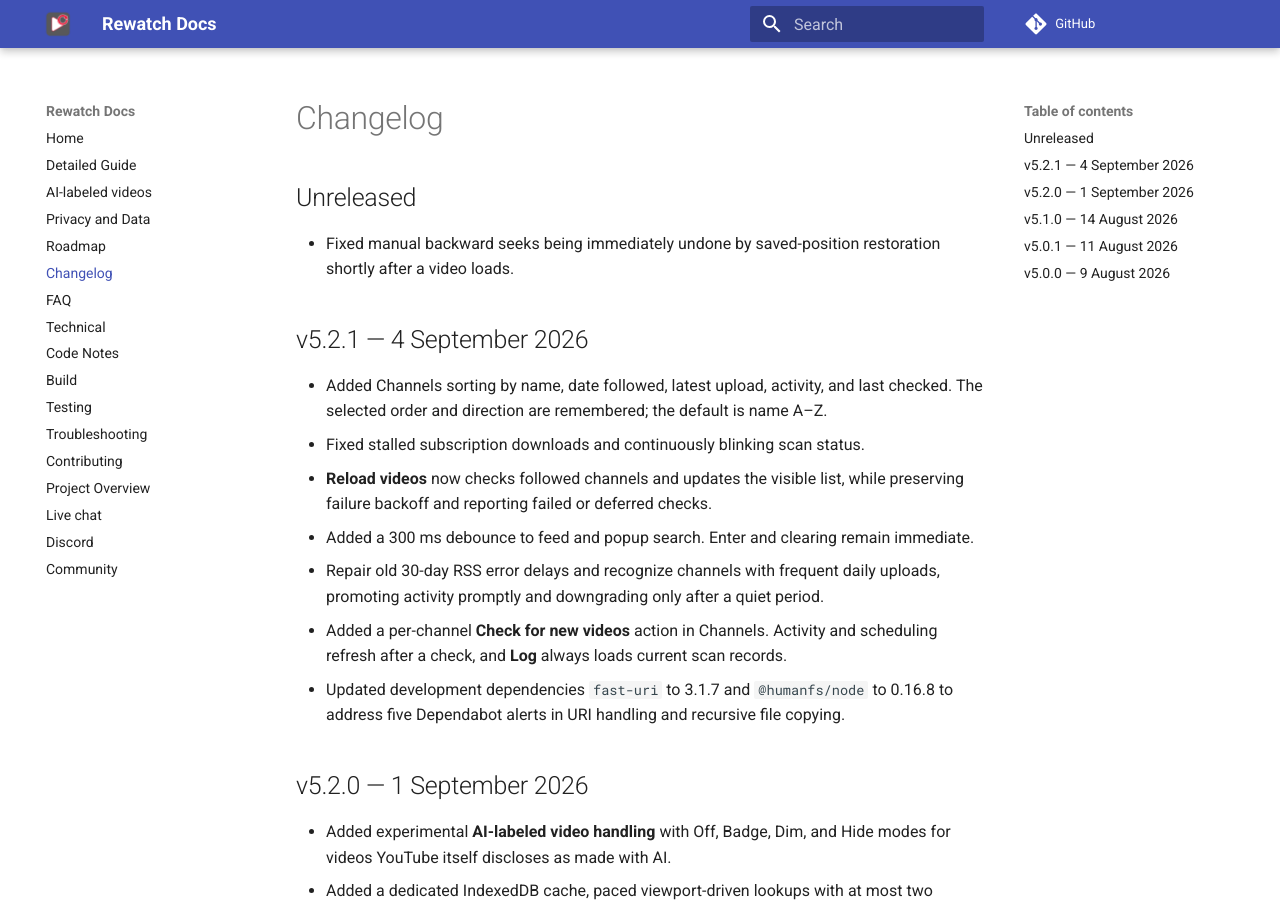
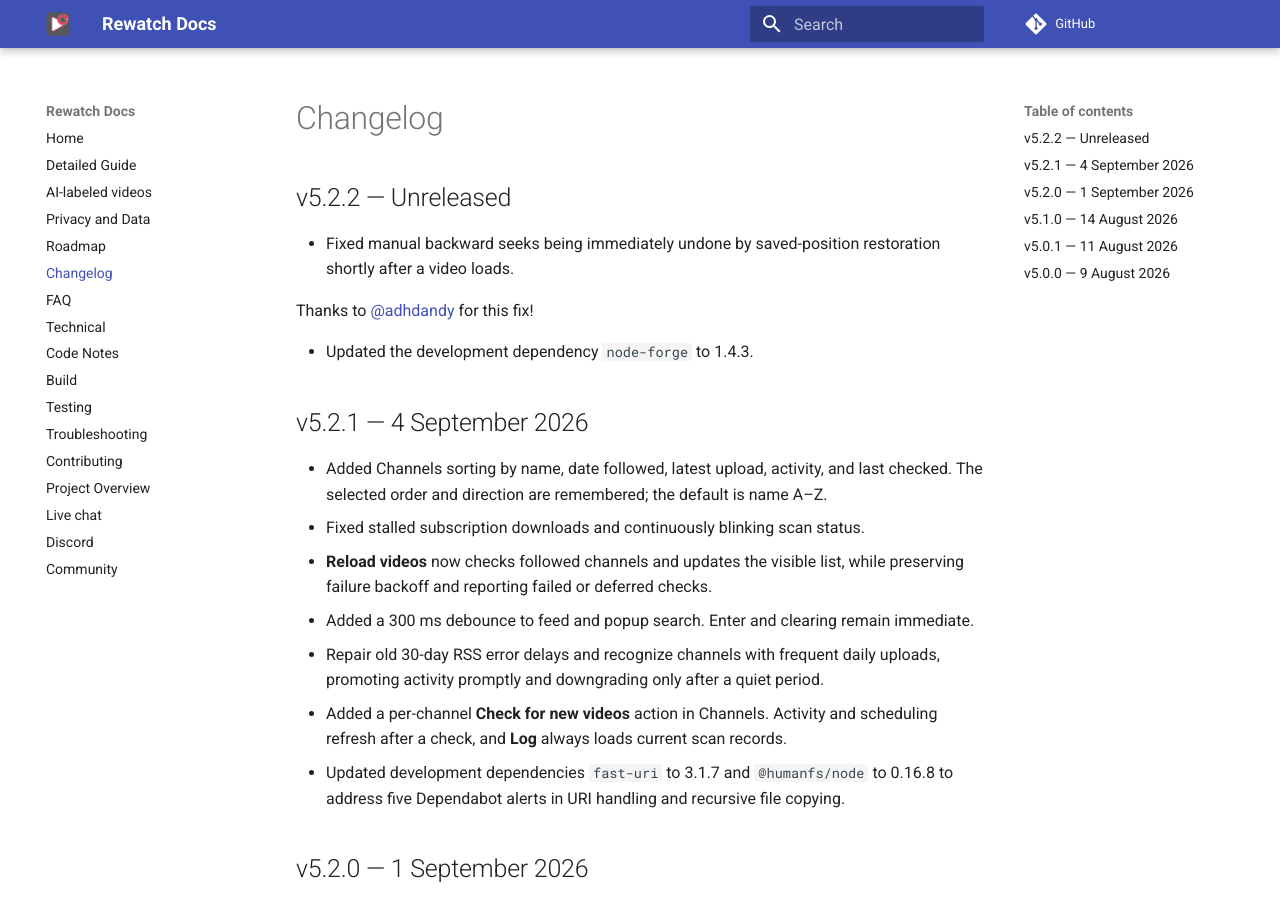
Before and after one commit to EdinUser/YouTubeLocalHistory, an MkDocs documentation site: the page built from docs/changelog.md, in a window 1280 px wide and 900 px high. Built offline with MkDocs 1.6.1 and Material for MkDocs 9.7.7, drawn with Linux system fonts in a browser that asks for light colours; a script that is not in the unit is left out; comment, search, counter and statistics services are not loaded.

Commit message:
chore: prepare 5.2.2 release

```diff
--- a/docs/changelog.md
+++ b/docs/changelog.md
@@ -1,9 +1,13 @@
 # Changelog
 
-## Unreleased
+## v5.2.2 — Unreleased
 
 - Fixed manual backward seeks being immediately undone by saved-position
   restoration shortly after a video loads.
+
+Thanks to [@adhdandy](https://github.com/adhdandy) for this fix!
+
+- Updated the development dependency `node-forge` to 1.4.3.
 
 ## v5.2.1 — 4 September 2026
 
--- a/package.json
+++ b/package.json
@@ -1,6 +1,6 @@
 {
   "name": "youtube-local-history",
-  "version": "5.2.1",
+  "version": "5.2.2",
   "description": "Private local YouTube history, progress tracking, channel subscriptions, analytics, and an in-browser feed.",
   "main": "src/content.js",
   "scripts": {
```
Also changed, not shown: CHANGELOG.md (+7 -1 lines), docs/technical.md (+2 -0 lines), docs/troubleshooting.md (+2 -0 lines), 3 other files.
